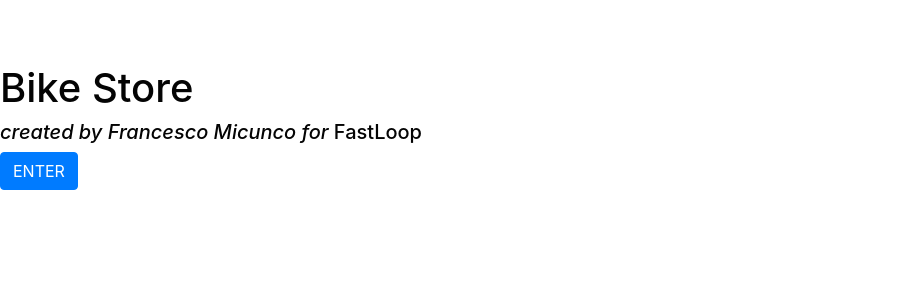
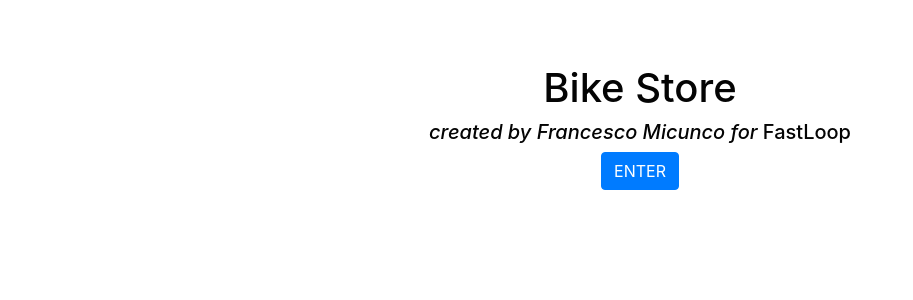
Before and after one commit to FrancescoMicunco/bikecard, a React (Create React App) app: page / in a window 1280 px wide. Shown: the top 300 px of the page, without its empty margins (0-913 px from the left). Built offline with nearby package versions, Linux system fonts and the light colour scheme.

Commit message:
Conditional style

```diff
--- a/src/App.css
+++ b/src/App.css
@@ -6,6 +6,10 @@
 
 .App-link {
     color: #61dafb;
+}
+
+.home {
+    text-align: center;
 }
 
 .card {
--- a/src/Components/SingleItem.jsx
+++ b/src/Components/SingleItem.jsx
@@ -22,16 +22,21 @@ const SingleItem = ({ data }) => {
         <>
             {
                 data.map(bike =>
-
                     <>
-
                         <Col md={12} style={{ display: "flex", justifyContent: "space-between", paddingTop: "15px" }}>
 
-                            {isFavourite ? <RiHeart3Fill className="icon" onClick={() => isFav()} /> : <RiHeart3Line className="icon" onClick={() => isFav()} />
+                            {isFavourite ? <RiHeart3Fill className="icon" onClick={() => isFav()} /> :
+                                <RiHeart3Line className="icon" onClick={() => isFav()} />
                             }
 
-                            <div height="40" width="80" style={{ backgroundColor: "orange", paddingTop: "20px", borderBottom: "solid 20px white", paddingBottom: "0" }}><p style={{ fontWeight: "bold", marginBottom: "0" }}>{bike.state}</p></div></Col>
+                            {bike.state === "usato" ? <div height="40" width="80" style={{ backgroundColor: "orange", paddingTop: "20px", borderBottom: "solid 20px white", paddingBottom: "0" }}><p style={{ fontWeight: "bold", marginBottom: "0" }}>{bike.state}</p></div>
+                                :
+                                <div height="40" width="80" style={{ backgroundColor: "gray", paddingTop: "20px", borderBottom: "solid 20px white", paddingBottom: "0" }}><p style={{ fontWeight: "bold", marginBottom: "0" }}>{bike.state}</p></div>
+                            }
+                        </Col>
                         <Col md={12} style={{ display: "flex" }}>
+
+
                             <Carousel className="carousel">
                                 <Carousel.Item>
                                     <img
--- a/src/Pages/HomePage.jsx
+++ b/src/Pages/HomePage.jsx
@@ -4,7 +4,7 @@ import { Link } from 'react-router-dom'
 const HomePage = () => {
     return (
 
-        <div mt={5}>
+        <div mt={5} className="home">
 
             <h1>Bike Store</h1>
             <h5><span style={{ fontStyle: "italic" }}>created by Francesco Micunco for</span> FastLoop</h5>
```
